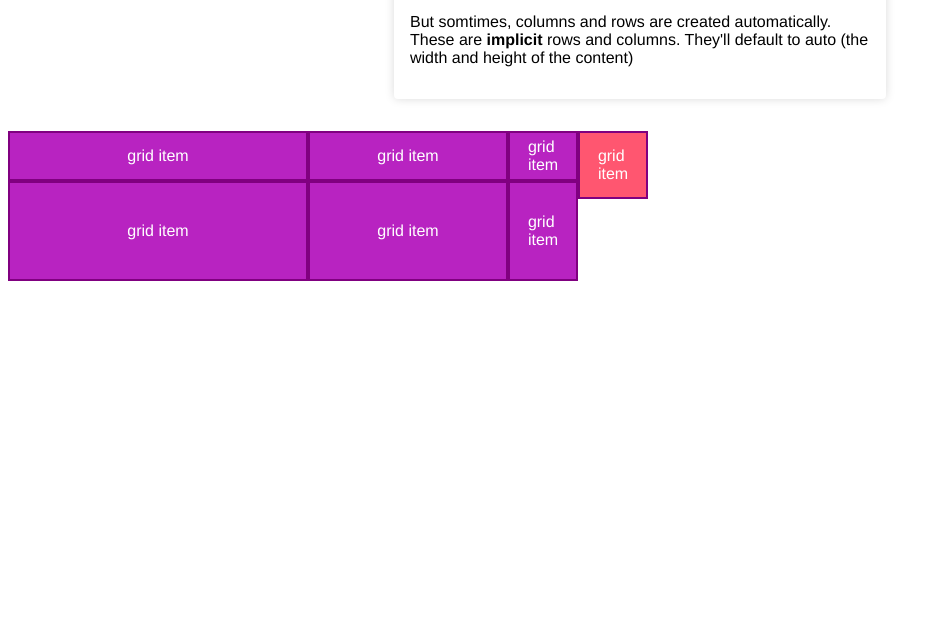
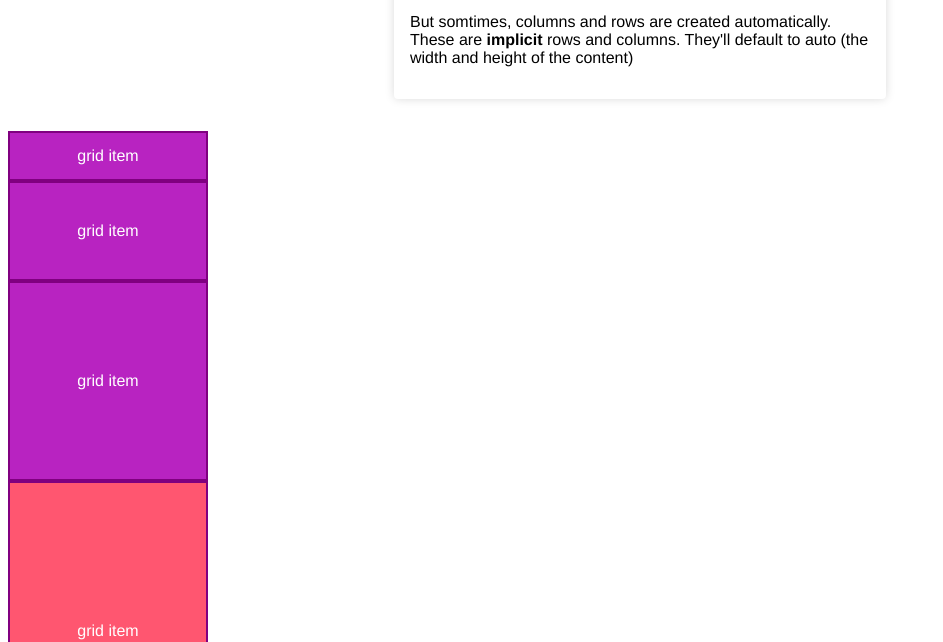
Before and after one commit to y-by/CSS-grid-practice, a plain HTML site: page index3.html in a window 1280 px wide. Shown: the part 167-809 px from the top of the page, without its empty margins (0-943 px from the left). Drawn offline with Linux system fonts and the light colour scheme.

Commit message:
change grid size

```diff
--- a/style3.css
+++ b/style3.css
@@ -14,8 +14,8 @@ body {
   display: grid;
   grid-template-rows: 50px 100px 200px;
   grid-auto-rows: 300px;
-  grid-template-columns: 300px 200px;
-  grid-auto-columns: 70px;
+  grid-template-columns: 200px;
+  /* grid-auto-columns: 70px; */
 }
 
 .grid-item {
@@ -31,5 +31,5 @@ body {
 .big {
     padding: 2em 2em;
     background: #FF5670;
-    grid-column: 4 / 5;
+    /* grid-column: 4 / 5; */
 }
```
Also changed, not shown: 1 other file.
